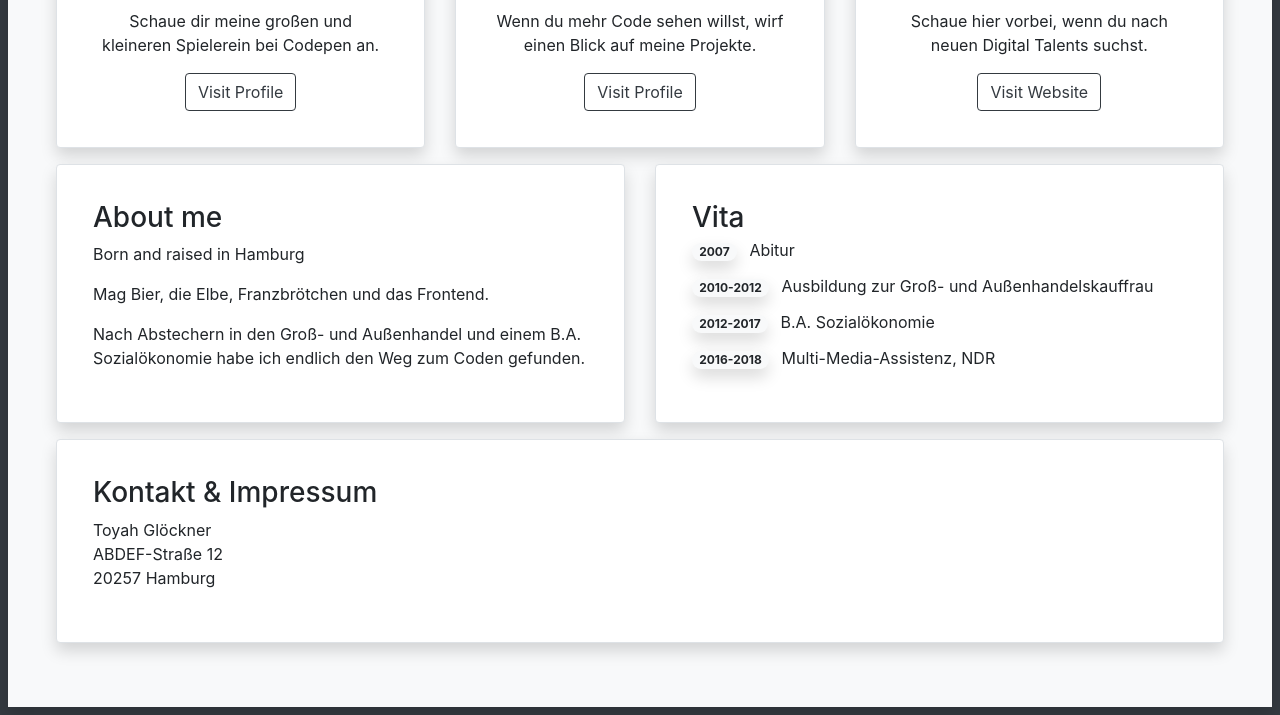
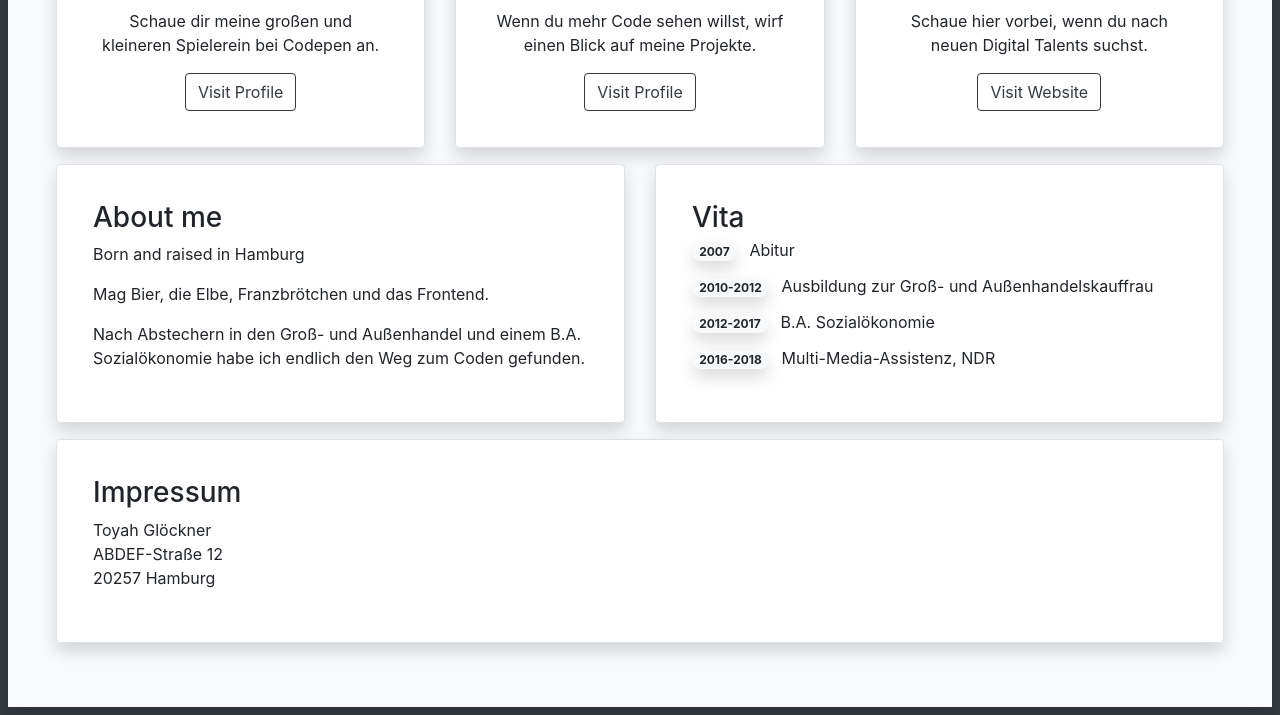
Before and after one commit to TicTacToyah/website, a plain HTML site: page index.html in a window 1280 px wide. Shown: the part 1285-2000 px from the top of the page. Drawn offline with nearby package versions, Linux system fonts and the light colour scheme.

Commit message:
Changed Impressum

```diff
--- a/index.html
+++ b/index.html
@@ -177,7 +177,7 @@
             <div class="col-12">
                         <div class="card shadow p-3 mb-3 bg-white rounded border">
                             <div class="card-body" id="impressum">
-                                <h3>Kontakt & Impressum</h3>
+                                <h3>Impressum</h3>
                                 <p>Toyah Glöckner <br>
                                     ABDEF-Straße 12 <br>
                                     20257 Hamburg</p>
```
